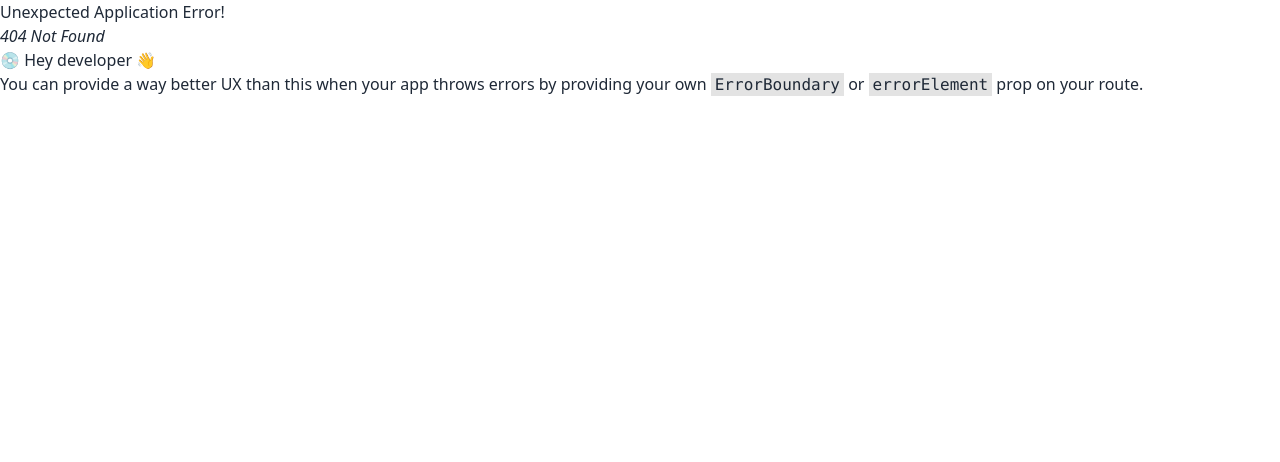
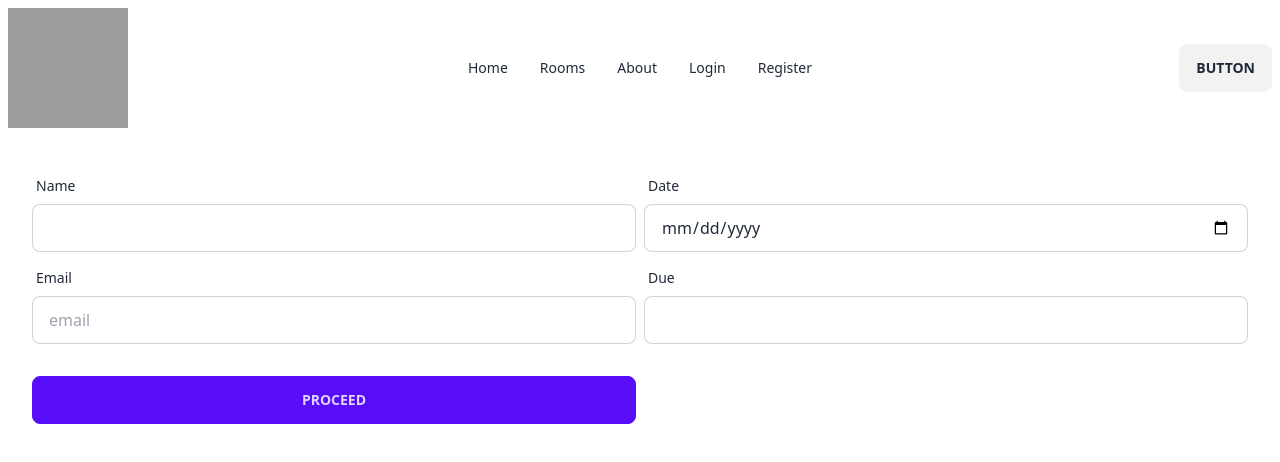
Before and after one commit to Tamal2026/Hotel-Booking-Client, a React (Vite) app: page /addbooking in a window 1280 px wide. Before the commit this address had no page. Shown: the top 462 px of the page. Built offline with nearby package versions, Linux system fonts and the light colour scheme; grey boxes are pictures that could not be loaded.

Commit message:
After Booking Show a toast

```diff
--- a/package.json
+++ b/package.json
@@ -17,7 +17,8 @@
     "react-dom": "^18.2.0",
     "react-multi-carousel": "^2.8.4",
     "react-router-dom": "^6.18.0",
-    "sort-by": "^0.0.2"
+    "sort-by": "^0.0.2",
+    "sweetalert2": "^11.9.0"
   },
   "devDependencies": {
     "@types/react": "^18.2.15",
--- /dev/null
+++ b/src/Components/AddBooking/AddBooking.jsx
@@ -0,0 +1,109 @@
+import { useContext } from "react";
+import { AuthContext } from "../Provider/AuthProvider";
+import { useLoaderData } from "react-router-dom";
+import Swal from 'sweetalert2'
+const AddBooking = () => {
+  const service = useLoaderData();
+
+  const { title, price, img } = service || {};
+  const { user } = useContext(AuthContext);
+
+  const handleBookService = (e) => {
+    e.preventDefault();
+    const form = e.target;
+
+    const name = form.name.value;
+    const date = form.date.value;
+    const email = user?.email;
+    const order = {
+      name,
+      date,
+      email,
+      price,
+      img,
+      title,
+    };
+    console.log(order);
+    fetch("http://localhost:5000/roombookings", {
+      method: "POST",
+      headers: {
+        "content-type": "application/json",
+      },
+      body: JSON.stringify(order),
+    })
+      .then((res) => res.json())
+      .then((data) => {
+        console.log(data)
+        if(data.insertedId){
+            Swal.fire({
+                icon: 'success',
+
+                text: 'Your Booked SuccessFully!',
+
+              })
+        }
+      });
+  };
+  return (
+    <div>
+      <div>
+        <form
+          onSubmit={handleBookService}
+          className="card-body grid grid-cols-1 lg:grid-cols-2"
+        >
+          <div className="form-control">
+            <label className="label">
+              <span className="label-text">Name</span>
+            </label>
+            <input
+              type="text"
+              name="name"
+              className="input input-bordered"
+              required
+            />
+          </div>
+          <div className="form-control">
+            <label className="label">
+              <span className="label-text">Date</span>
+            </label>
+            <input
+              type="date"
+              name="date"
+              className="input input-bordered"
+              required
+            />
+          </div>
+
+          <div className="form-control">
+            <label className="label">
+              <span className="label-text">Email</span>
+            </label>
+            <input
+              type="email"
+              placeholder="email"
+              defaultValue={user?.email}
+              className="input input-bordered"
+              required
+            />
+          </div>
+          <div className="form-control">
+            <label className="label">
+              <span className="label-text">Due</span>
+            </label>
+            <input
+              type="text"
+              defaultValue={price}
+              className="input input-bordered"
+              required
+            />
+          </div>
+          <div className="form-control mt-6">
+            <button className="btn btn-primary">Proceed</button>
+          </div>
+        </form>
+      </div>
+    </div>
+  );
+};
+
+export default AddBooking;
--- a/src/Components/RoomDetails/RoomDetails.jsx
+++ b/src/Components/RoomDetails/RoomDetails.jsx
@@ -1,4 +1,4 @@
-import { useLoaderData } from "react-router-dom";
+import { Link, useLoaderData } from "react-router-dom";
 
 const RoomDetails = () => {
   const bookRoom = useLoaderData();
@@ -27,7 +27,7 @@ const RoomDetails = () => {
               <span className="font-bold">Room Size:</span> {roomSize}
             </h1>
             <h1 className="pt-3">
-              <span className="font-bold">Price Per Night:</span> {price}
+              <span className="font-bold">Price Per Night: $</span> {price}
             </h1>
             <h1 className="pt-3 font-bold">Facilities: </h1>
             <ul className="list-disc list-inside">
@@ -42,7 +42,7 @@ const RoomDetails = () => {
               {description}.
             </p>
             <h1><span className="font-bold">Special Offers:</span> {specialOffer}</h1>
-            <button className="btn btn-primary mt-5 font-bold text-white">Book Now</button>
+            <Link to="/addbooking"><button className="btn btn-primary mt-5 font-bold text-white">Book Now</button></Link>
           </div>
         </div>
       </div>
--- a/src/main.jsx
+++ b/src/main.jsx
@@ -14,6 +14,7 @@ import Register from './Pages/Register/Register';
 import AuthProvider from './Components/Provider/AuthProvider';
 import Rooms from './Pages/Rooms/Rooms';
 import RoomDetails from './Components/RoomDetails/RoomDetails';
+import AddBooking from './Components/AddBooking/AddBooking';
 
 const router = createBrowserRouter([
   {
@@ -36,6 +37,9 @@ const router = createBrowserRouter([
         path:"details/:id",
         element:<RoomDetails></RoomDetails>,
         loader:({params})=>fetch(`http://localhost:5000/featuredRooms/${params.id}`)
+      },{
+        path:"/addbooking",
+        element:<AddBooking></AddBooking>
       }
     ]
   },
```
Also changed, not shown: 1 other file (tests, documents, lock files or other folders).
